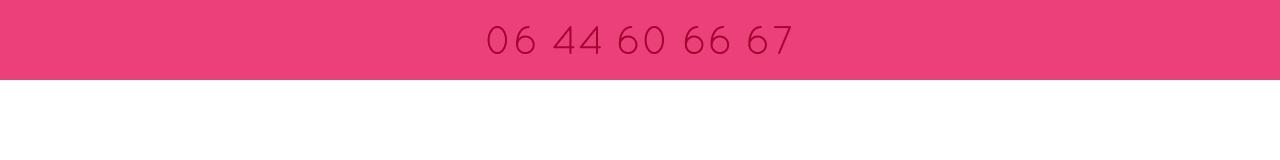
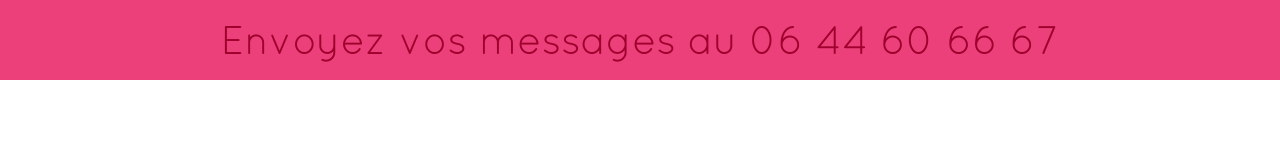
Before and after one commit to cRicateau/albine, a website: page public/index.html in a window 1280 px wide. Drawn offline with Linux system fonts and the light colour scheme.

Commit message:
Add a complete sentence

```diff
--- a/public/index.html
+++ b/public/index.html
@@ -8,7 +8,7 @@
         <script src="client.js"></script>
     </head>
     <body>
-        <div id="header" class="disconnected">06 44 60 66 67</div>
+        <div id="header" class="disconnected">Envoyez vos messages au 06 44 60 66 67</div>
         <div id="content"></div>
     </body>
 </html>
```
